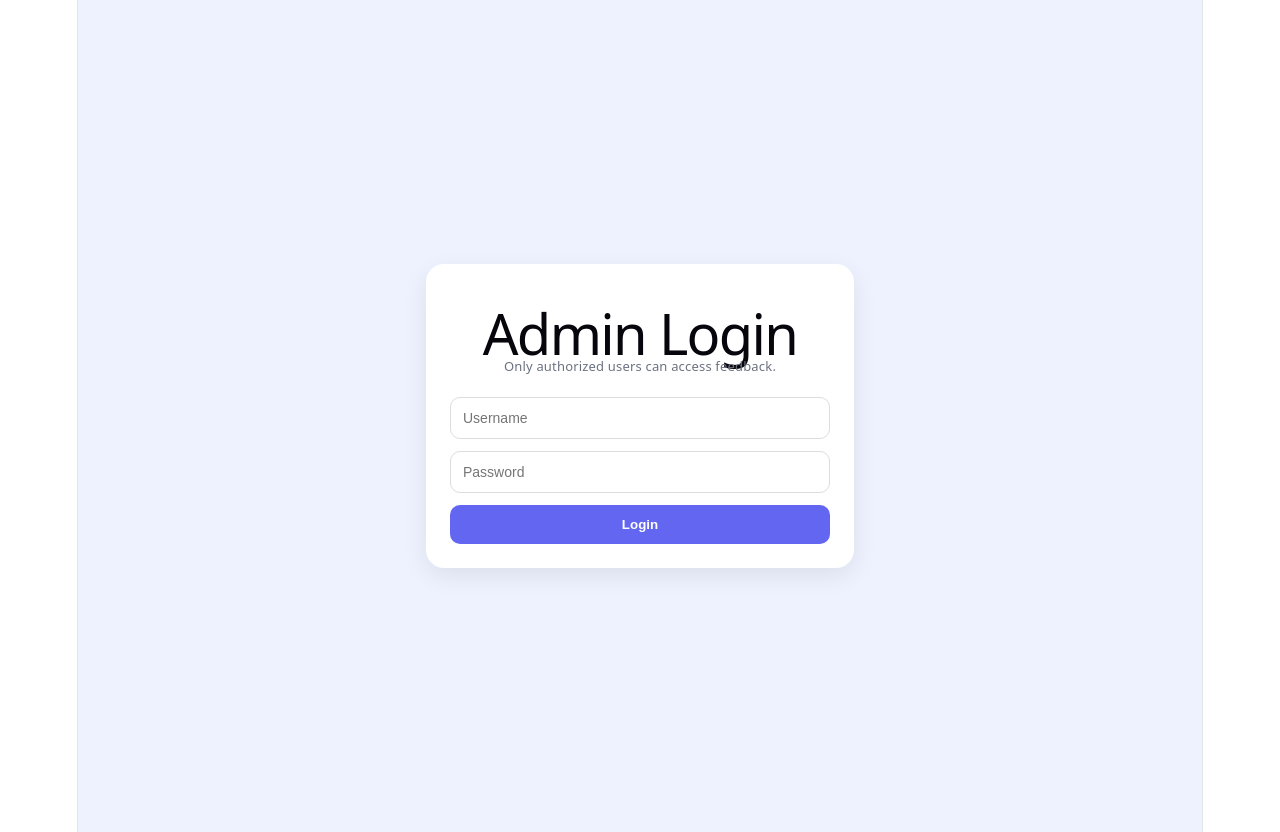
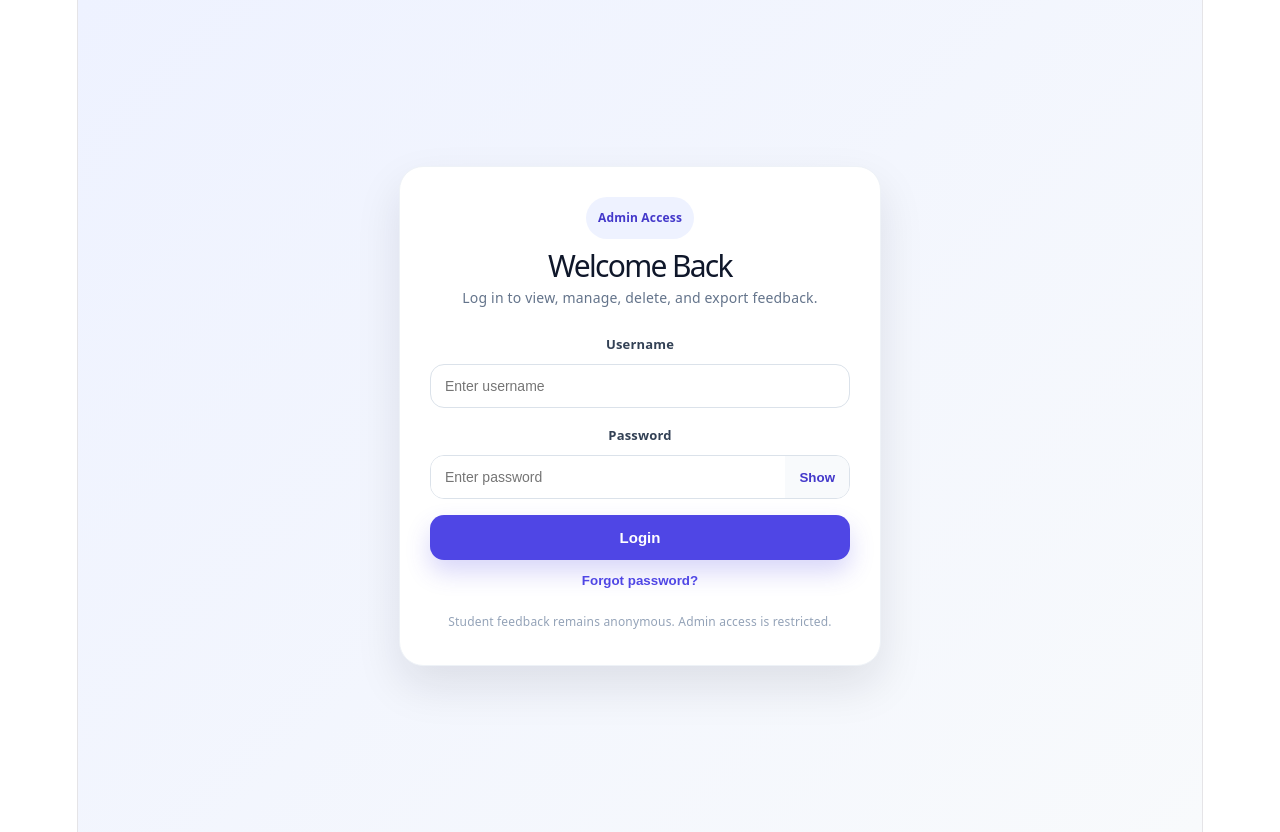
Before and after one commit to shriyamadya/FeedBack-System, a React (Vite) app in the folder client/: page /admin in a window 1280 px wide. Built offline with nearby package versions, Linux system fonts and the light colour scheme.

Commit message:
Improve admin login page

```diff
--- a/client/src/pages/AdminDashboard.jsx
+++ b/client/src/pages/AdminDashboard.jsx
@@ -2,6 +2,7 @@ import { useEffect, useMemo, useState } from "react";
 import { useNavigate } from "react-router-dom";
 
 const API_BASE = "https://feedback-system-backend-5yb1.onrender.com";
+
 function AdminDashboard() {
   const [feedbacks, setFeedbacks] = useState([]);
   const [loading, setLoading] = useState(true);
--- a/client/src/pages/AdminLogin.jsx
+++ b/client/src/pages/AdminLogin.jsx
@@ -6,19 +6,21 @@ const API_BASE = "https://feedback-system-backend-5yb1.onrender.com";
 function AdminLogin() {
   const [username, setUsername] = useState("");
   const [password, setPassword] = useState("");
+  const [showPassword, setShowPassword] = useState(false);
   const [loading, setLoading] = useState(false);
+  const [error, setError] = useState("");
   const navigate = useNavigate();
 
   const handleLogin = async (e) => {
     e.preventDefault();
+    setError("");
 
     if (!username.trim() || !password.trim()) {
-      alert("Please enter username and password.");
+      setError("Please enter both username and password.");
       return;
     }
 
     setLoading(true);
-
     const token = btoa(`${username}:${password}`);
 
     try {
@@ -35,37 +37,73 @@ function AdminLogin() {
       localStorage.setItem("admin_token", token);
       navigate("/dashboard");
     } catch (error) {
-      alert("Invalid login credentials.");
+      setError("Invalid username or password.");
     } finally {
       setLoading(false);
     }
   };
 
+  const handleForgotPassword = () => {
+    alert(
+      "Password reset is currently handled by the system owner. Please contact the administrator to reset the login credentials."
+    );
+  };
+
   return (
     <div style={styles.wrapper}>
       <form style={styles.card} onSubmit={handleLogin}>
-        <h1 style={styles.title}>Admin Login</h1>
-        <p style={styles.subtitle}>Only authorized users can access feedback.</p>
+        <div style={styles.badge}>Admin Access</div>
 
+        <h1 style={styles.title}>Welcome Back</h1>
+        <p style={styles.subtitle}>
+          Log in to view, manage, delete, and export feedback.
+        </p>
+
+        {error && <div style={styles.errorBox}>{error}</div>}
+
+        <label style={styles.label}>Username</label>
         <input
           type="text"
-          placeholder="Username"
+          placeholder="Enter username"
           value={username}
           onChange={(e) => setUsername(e.target.value)}
           style={styles.input}
         />
 
-        <input
-          type="password"
-          placeholder="Password"
-          value={password}
-          onChange={(e) => setPassword(e.target.value)}
-          style={styles.input}
-        />
+        <label style={styles.label}>Password</label>
+        <div style={styles.passwordWrap}>
+          <input
+            type={showPassword ? "text" : "password"}
+            placeholder="Enter password"
+            value={password}
+            onChange={(e) => setPassword(e.target.value)}
+            style={styles.passwordInput}
+          />
+
+          <button
+            type="button"
+            onClick={() => setShowPassword(!showPassword)}
+            style={styles.showButton}
+          >
+            {showPassword ? "Hide" : "Show"}
+          </button>
+        </div>
 
         <button type="submit" style={styles.button} disabled={loading}>
           {loading ? "Checking..." : "Login"}
         </button>
+
+        <button
+          type="button"
+          onClick={handleForgotPassword}
+          style={styles.forgotButton}
+        >
+          Forgot password?
+        </button>
+
+        <p style={styles.note}>
+          Student feedback remains anonymous. Admin access is restricted.
+        </p>
       </form>
     </div>
   );
@@ -77,45 +115,114 @@ const styles = {
     display: "flex",
     justifyContent: "center",
     alignItems: "center",
-    background: "#eef2ff",
+    background: "linear-gradient(135deg, #eef2ff 0%, #f8fafc 100%)",
     padding: "16px"
   },
   card: {
     width: "100%",
-    maxWidth: "380px",
-    background: "#fff",
-    padding: "24px",
-    borderRadius: "18px",
-    boxShadow: "0 8px 25px rgba(0,0,0,0.08)"
+    maxWidth: "420px",
+    background: "#ffffff",
+    padding: "30px",
+    borderRadius: "24px",
+    boxShadow: "0 20px 45px rgba(15, 23, 42, 0.10)",
+    border: "1px solid #eef2f7"
+  },
+  badge: {
+    display: "inline-block",
+    background: "#eef2ff",
+    color: "#4338ca",
+    padding: "8px 12px",
+    borderRadius: "999px",
+    fontSize: "12px",
+    fontWeight: "700",
+    marginBottom: "14px"
   },
   title: {
-    textAlign: "center",
-    marginBottom: "6px"
+    margin: 0,
+    fontSize: "30px",
+    color: "#0f172a"
   },
   subtitle: {
-    textAlign: "center",
+    fontSize: "14px",
+    color: "#64748b",
+    lineHeight: "1.6",
+    marginTop: "8px",
+    marginBottom: "22px"
+  },
+  label: {
+    display: "block",
     fontSize: "13px",
-    color: "#6b7280",
-    marginBottom: "18px"
+    fontWeight: "700",
+    color: "#334155",
+    marginBottom: "7px"
   },
   input: {
     width: "100%",
-    padding: "12px",
-    marginBottom: "12px",
-    borderRadius: "10px",
-    border: "1px solid #ddd",
+    padding: "13px 14px",
+    marginBottom: "14px",
+    borderRadius: "14px",
+    border: "1px solid #dbe2ea",
     fontSize: "14px",
-    boxSizing: "border-box"
+    boxSizing: "border-box",
+    outline: "none"
+  },
+  passwordWrap: {
+    display: "flex",
+    border: "1px solid #dbe2ea",
+    borderRadius: "14px",
+    overflow: "hidden",
+    marginBottom: "16px"
+  },
+  passwordInput: {
+    flex: 1,
+    padding: "13px 14px",
+    border: "none",
+    fontSize: "14px",
+    outline: "none"
+  },
+  showButton: {
+    border: "none",
+    background: "#f8fafc",
+    padding: "0 14px",
+    cursor: "pointer",
+    fontWeight: "700",
+    color: "#4338ca"
   },
   button: {
     width: "100%",
+    padding: "14px",
+    border: "none",
+    borderRadius: "14px",
+    background: "#4f46e5",
+    color: "#fff",
+    fontWeight: "700",
+    cursor: "pointer",
+    fontSize: "15px",
+    boxShadow: "0 12px 24px rgba(79, 70, 229, 0.22)"
+  },
+  forgotButton: {
+    width: "100%",
+    marginTop: "12px",
+    border: "none",
+    background: "transparent",
+    color: "#4f46e5",
+    fontWeight: "700",
+    cursor: "pointer"
+  },
+  errorBox: {
+    background: "#fee2e2",
+    color: "#991b1b",
     padding: "12px",
-    border: "none",
-    borderRadius: "10px",
-    background: "#6366f1",
-    color: "#fff",
-    fontWeight: "600",
-    cursor: "pointer"
+    borderRadius: "12px",
+    fontSize: "13px",
+    marginBottom: "14px"
+  },
+  note: {
+    textAlign: "center",
+    fontSize: "12px",
+    color: "#94a3b8",
+    marginTop: "18px",
+    marginBottom: 0
   }
 };
 
```
Also changed, not shown: 1 other file (tests, documents, lock files or other folders).
